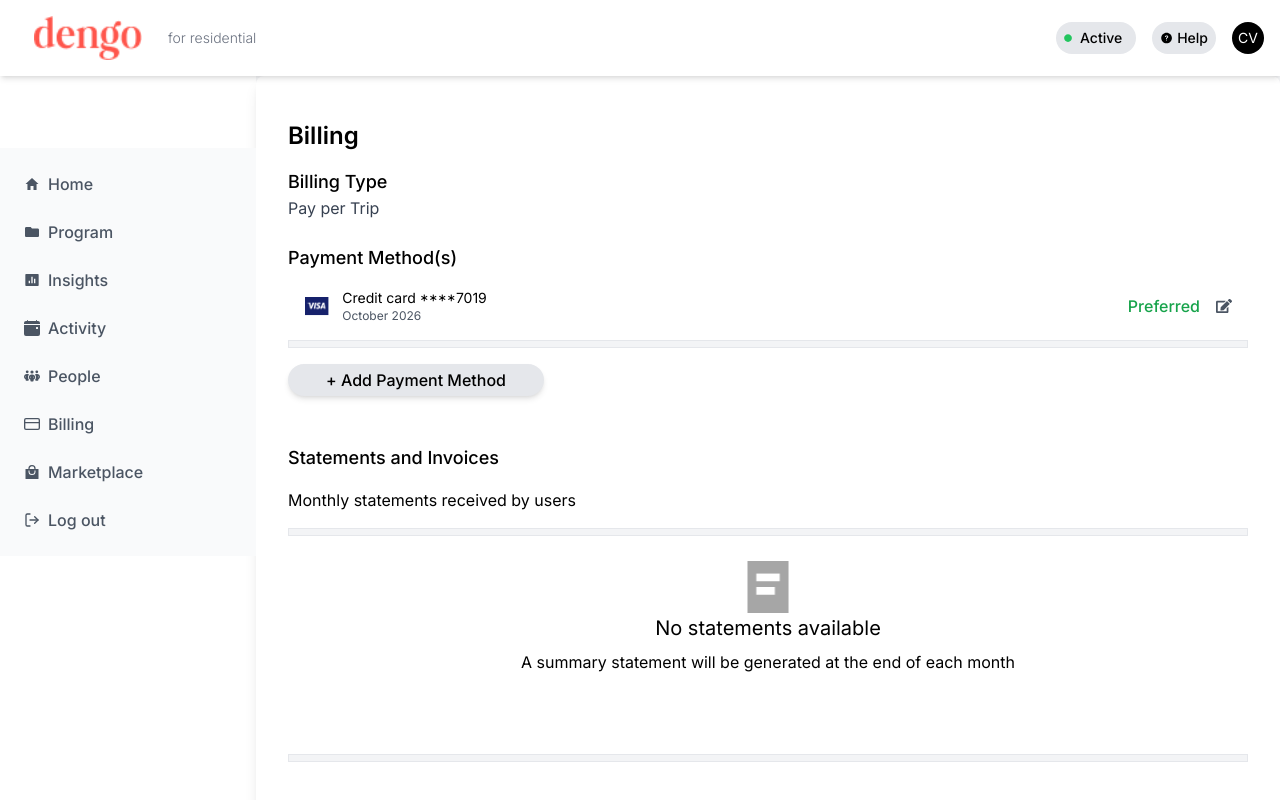
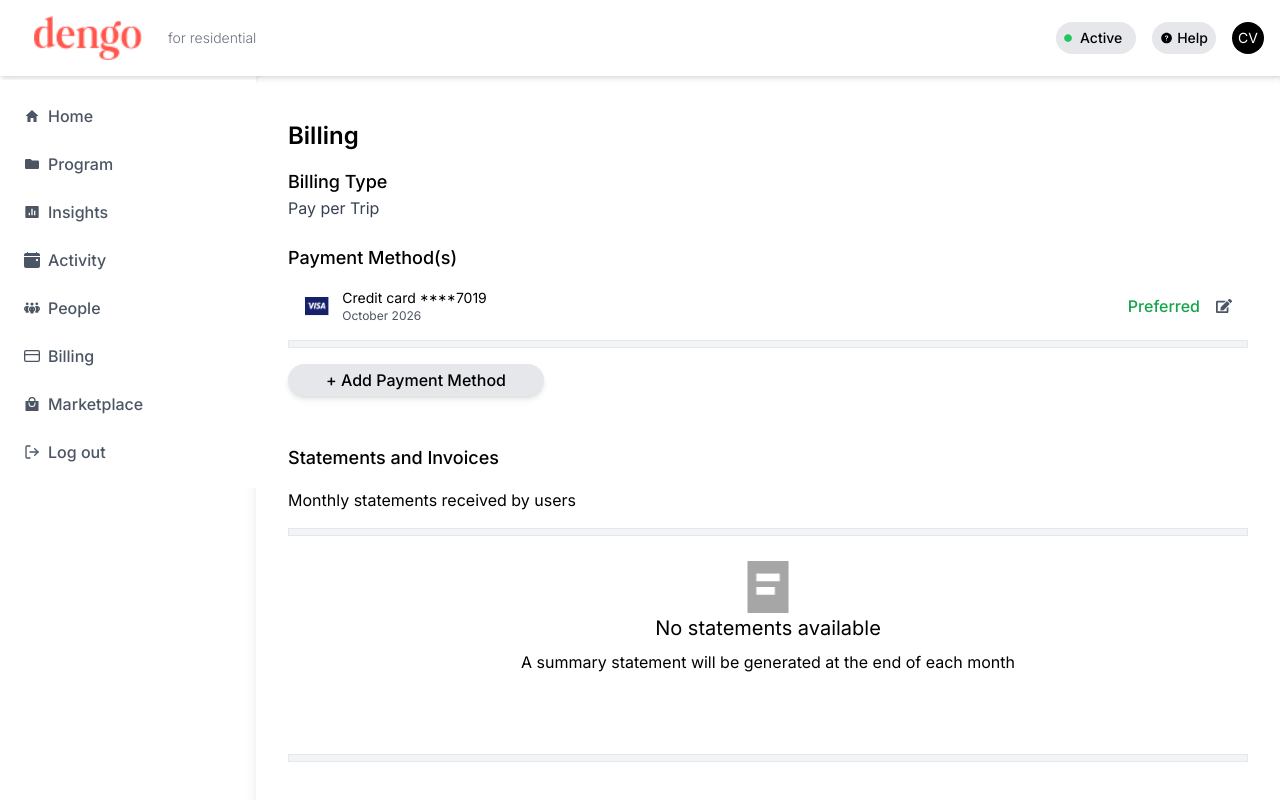
Before and after one commit to bandevedant/dashboard, a Next.js app: page / in a window 1280 px wide. Shown: the top 800 px of the page. Built offline with nearby package versions, Linux system fonts and the light colour scheme.

Commit message:
cross adhusted in mobile view

```diff
--- a/src/components/Sidebar.jsx
+++ b/src/components/Sidebar.jsx
@@ -33,7 +33,7 @@ const Sidebar = ({ isOpen, toggleSidebar }) => {
     <div
       className={`fixed inset-0 z-50 transform ${
         isOpen ? "translate-x-0" : "-translate-x-full"
-      } md:relative top-[9vh] md:translate-x-0 w-full md:w-64 h-full bg-gray-50  transition-transform duration-300 ease-in-out`}
+      } md:relative top-[9vh] md:top-1 md:translate-x-0 w-full md:w-64 h-full bg-white transition-transform duration-300 ease-in-out`}
     >
       <nav className="flex flex-col p-4 space-y-2">
         {menuItems.map((item) => (
```
